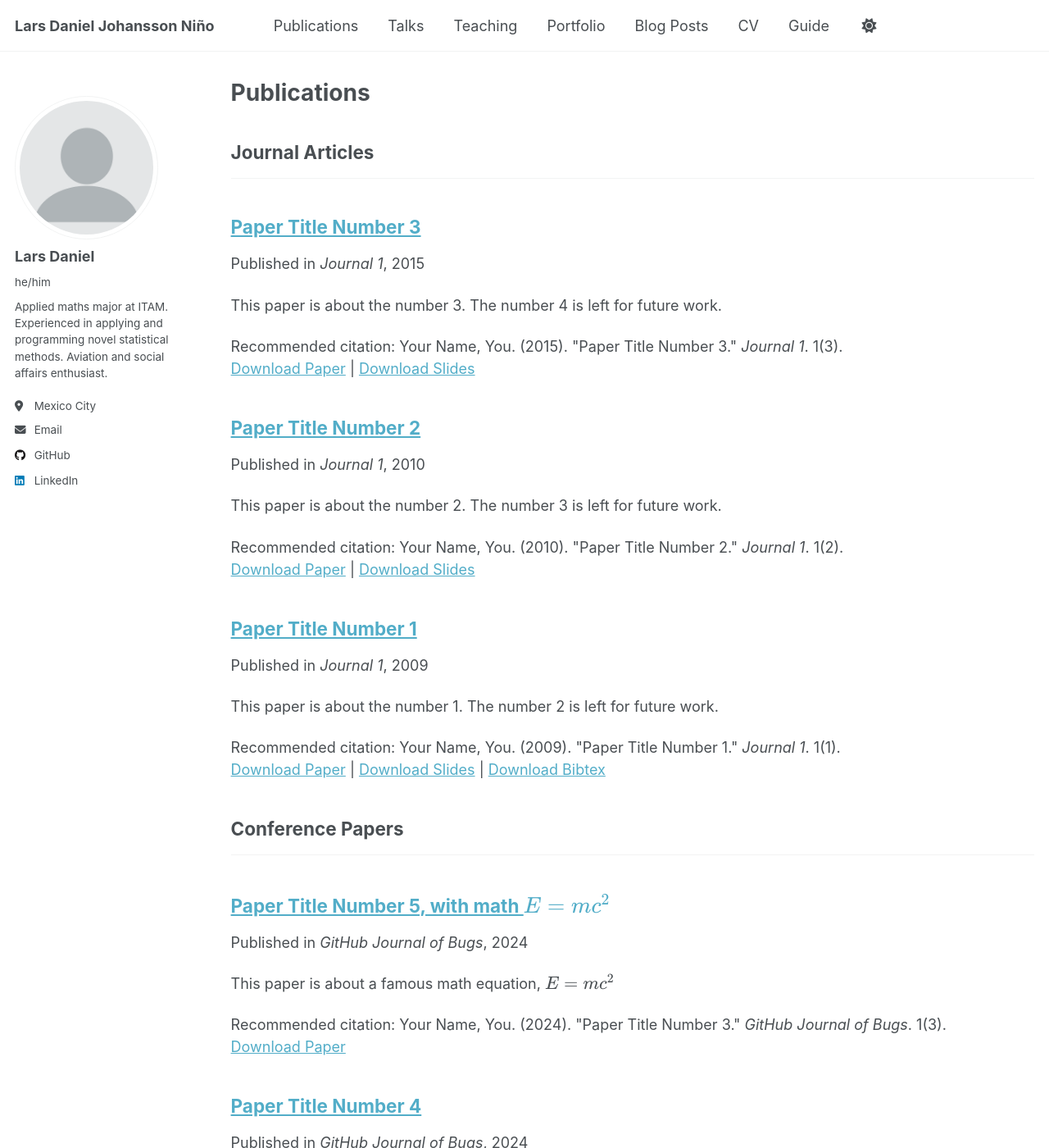
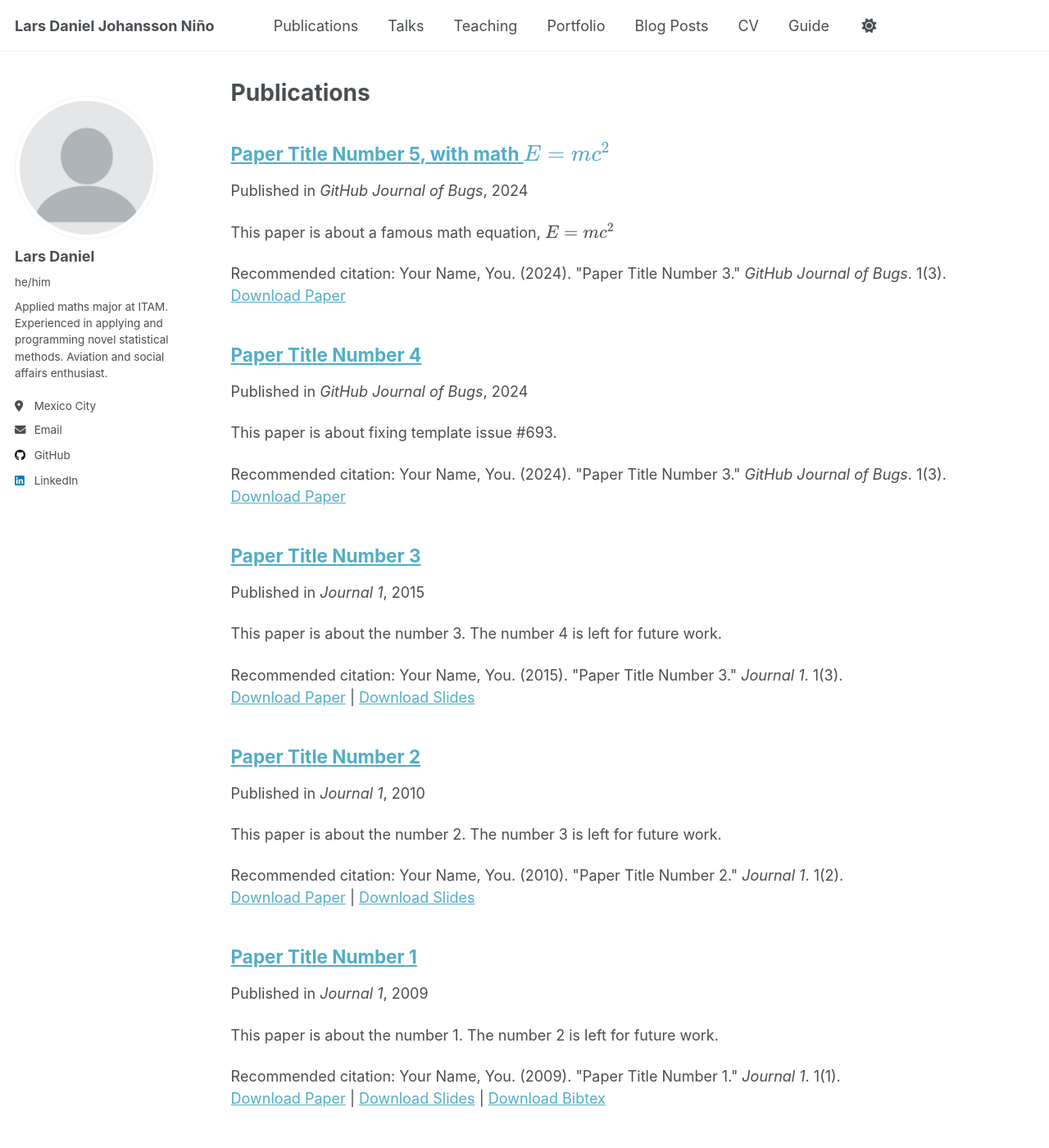
Before and after one commit to LarsDanielJohaN/LarsDanielJohaN.github.io, a Jekyll site: the page built from _pages/publications.html, in a window 1280 px wide and 1400 px high. Shown: the whole window at 82% size. Built offline with Jekyll 4.4.1, drawn with Linux system fonts in a browser that asks for light colours; a script that is not in the unit is left out; some of the changed lines change nothing that is shown; some of the changed text lies outside the part shown.

Commit message:
Update _config.yml

```diff
--- a/_config.yml
+++ b/_config.yml
@@ -54,15 +54,16 @@ author:
   # Social media
 
   linkedin         : "Lars Daniel Johansson Niño"
+  JuliaDiscourse: "Daniel_Johansson"
 
 # Publication Category - The following the list of publication categories and their headings
-publication_category:
-  books:
-    title: 'Books'
-  manuscripts:
-    title: 'Journal Articles'
-  conferences:
-    title: 'Conference Papers'
+#publication_category:
+#  books:
+#    title: 'Books'
+#  manuscripts:
+#    title: 'Journal Articles'
+#  conferences:
+#    title: 'Conference Papers'
 
 # Site Settings
 teaser                   :  # filename of teaser fallback teaser image placed in /images/, .e.g. "500x300.png"
```
